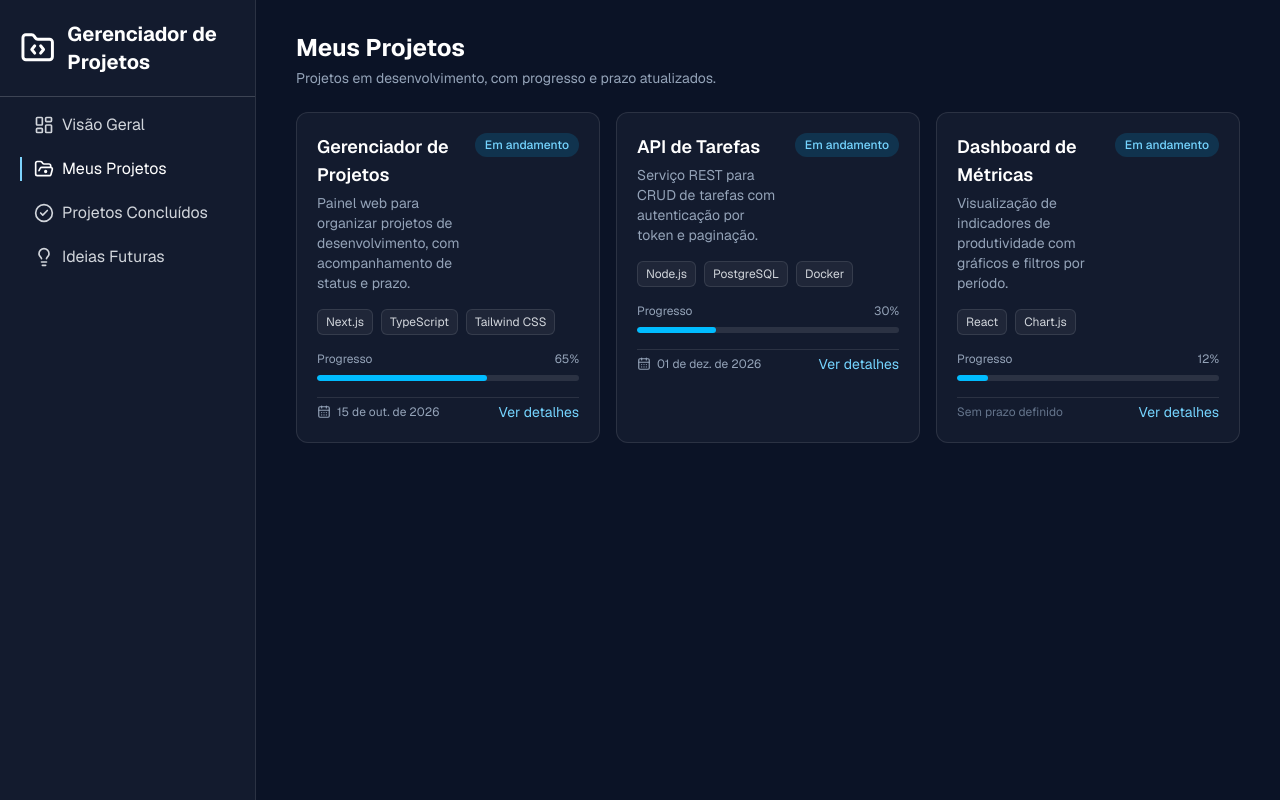
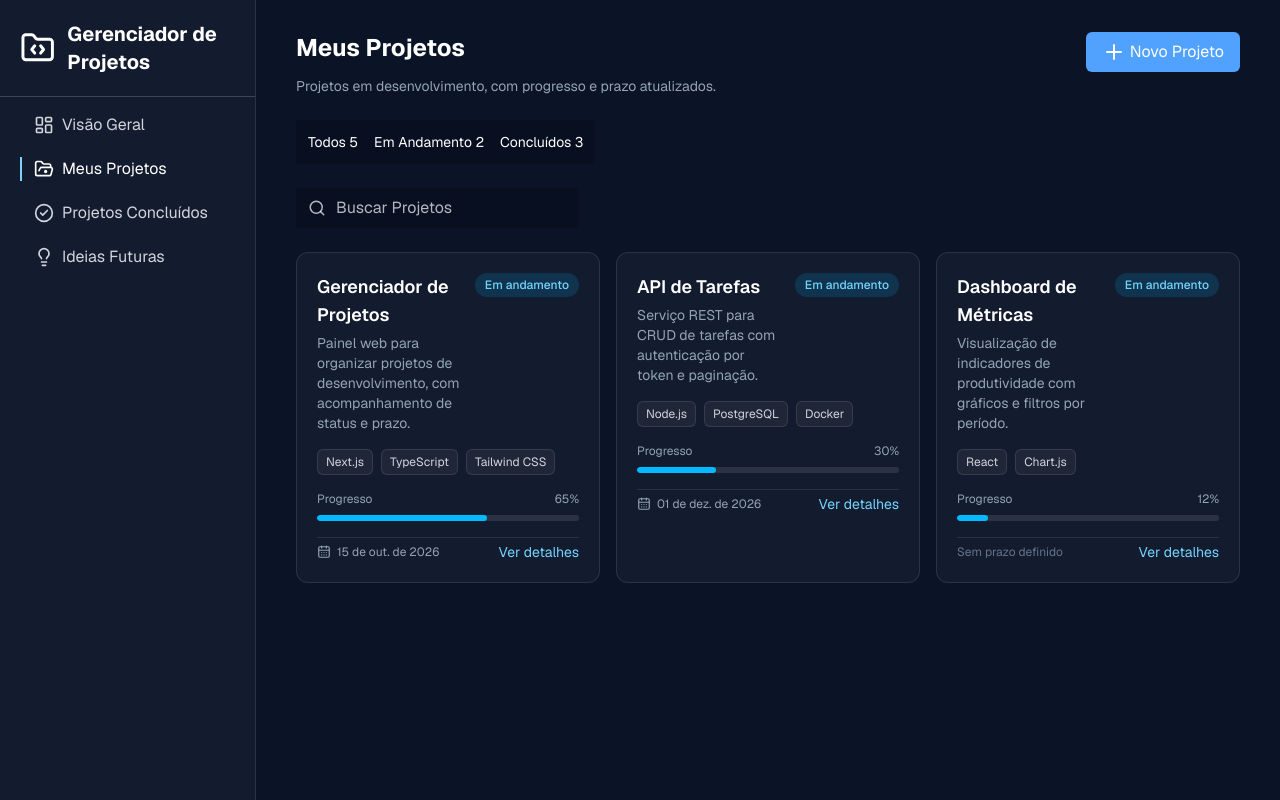
Before and after one commit to DeangellesES/gerenciador_de_projetos_de_softwares-Next.js-TailwindCSS-TypeScript-PrismaORM-PostgreSQL, a Next.js app: page /projetos in a window 1280 px wide. Built offline with nearby package versions, Linux system fonts and the light colour scheme.

Commit message:
desenvolvendo area Meus Projetos

```diff
--- a/src/app/(painel)/projetos/page.tsx
+++ b/src/app/(painel)/projetos/page.tsx
@@ -11,6 +11,7 @@ export default function PaginaProjetos() {
     <ListaProjetos
       titulo="Meus Projetos"
       descricao="Projetos em desenvolvimento, com progresso e prazo atualizados."
+      botao="Novo Projeto"
       projetos={porStatus("ativo")}
     />
   );
--- a/src/components/ListaProjetos/index.tsx
+++ b/src/components/ListaProjetos/index.tsx
@@ -1,9 +1,11 @@
 import type { ReactNode } from "react";
 import CartaoProjeto from "@/components/CartaoProjeto";
 import type { Projeto } from "@/lib/projetos";
+import { Plus, Search  } from 'lucide-react';
 
 type ListaProjetosProps = {
   titulo: string;
+  botao: string;
   descricao: string;
   projetos: Projeto[];
   children?: ReactNode;
@@ -11,6 +13,7 @@ type ListaProjetosProps = {
 
 export default function ListaProjetos({
   titulo,
+  botao,
   descricao,
   projetos,
   children,
@@ -18,10 +21,33 @@ export default function ListaProjetos({
   return (
     <div className="px-10 py-8 flex flex-col gap-6">
       <header className="flex flex-col gap-1">
-        <h1 className="text-white text-2xl font-bold">{titulo}</h1>
+        <div className="flex justify-between">
+          <h1 className="text-white text-2xl font-bold">{titulo}</h1>
+          <button className="text-white bg-blue-400 py-2 px-4 rounded-md flex gap-1 items-center"><Plus />{botao}</button>
+        </div>
         <p className="text-[#94A3B8] text-sm">{descricao}</p>
       </header>
       {children}
+
+      <div className="flex gap-4 bg-[#080F21] w-fit p-3 rounded">
+        <p className="text-white text-sm">Todos 5</p>
+        <p className="text-white text-sm">Em Andamento 2</p>
+        <p className="text-white text-sm">Concluídos 3</p>
+      </div>
+
+      <div className="relative w-[30%]">
+        <Search
+          className="absolute left-3 top-1/2 -translate-y-1/2 text-white/70"
+          size={18}
+        />
+
+        <input
+          type="text"
+          className="w-full bg-[#080F21] pl-10 placeholder:text-white/70 p-2 rounded"
+          placeholder="Buscar Projetos"
+        />
+      </div>
+
       {projetos.length === 0 ? (
         <p className="text-[#64748B] text-sm border border-dashed border-white/10 rounded-xl p-8 text-center">
           Nenhum projeto por aqui ainda.
```
